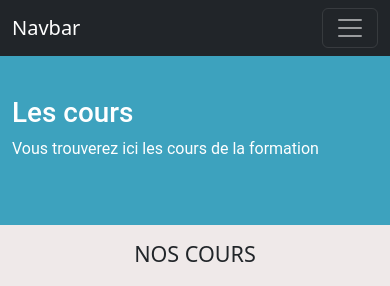
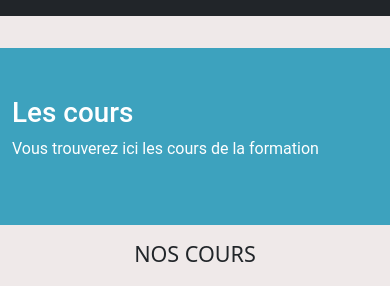
Before and after one commit to Senegal2024/les_merveillestechnologies, a plain HTML site: page cours.html in a window 390 px wide. Shown: the top 286 px of the page. Drawn offline with nearby package versions, Linux system fonts and the light colour scheme.

Commit message:
Update cours.html

```diff
--- a/cours.html
+++ b/cours.html
@@ -10,11 +10,7 @@
   <body>
     <header>
         <nav class="navbar navbar-expand-md navbar-dark bg-dark fixed-top">
-            <div class="container-fluid">
-                <a class="navbar-brand" href="#">Navbar</a>
-                <button class="navbar-toggler" type="button" data-bs-toggle="collapse" data-bs-target="#navbarNav">
-                    <span class="navbar-toggler-icon"></span>
-                </button>
+
                 <div class="collapse navbar-collapse" id="navbarNav">
                     <ul class="navbar-nav">
                         <li class="nav-item">
```
